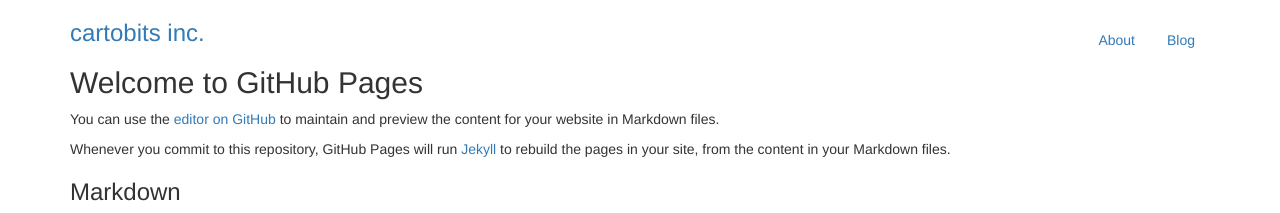
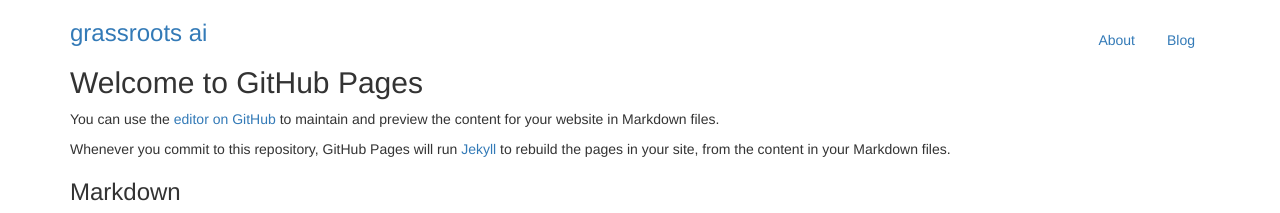
Before and after one commit to grassroots-ai/grassroots-ai.github.io, a Jekyll site: the page built from index2.md, in a window 1280 px wide. Shown: the top 213 px of the page. Built offline with Jekyll 4.4.1, drawn with Linux system fonts in a browser that asks for light colours; our own code applies the rules of GitHub Pages for plain Markdown files.

Commit message:
Update header.html

```diff
--- a/_includes/header.html
+++ b/_includes/header.html
@@ -5,5 +5,5 @@
 		<li class="{{ page.notes }}"><a href="/posts" title="posts">Blog</a></li>
 <!--		<li class="{{ page.contact }}"><a href="/contact" title="Contact">Contact</a></li>-->
 	</ul>
-	<h3 class="text-muted"><a href="/">cartobits inc.</a></h3>
+	<h3 class="text-muted"><a href="/">grassroots ai</a></h3>
 </div> <!-- /header -->
```
